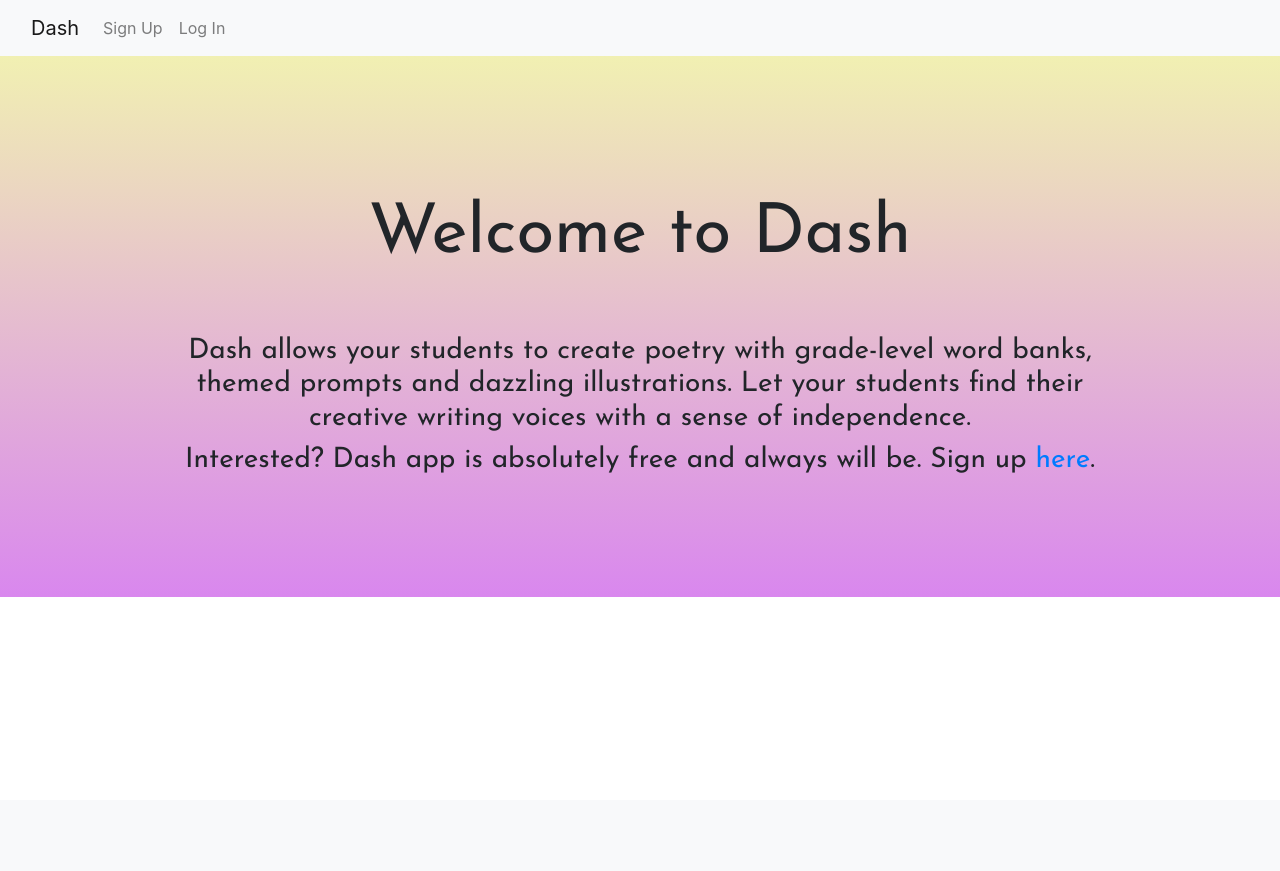
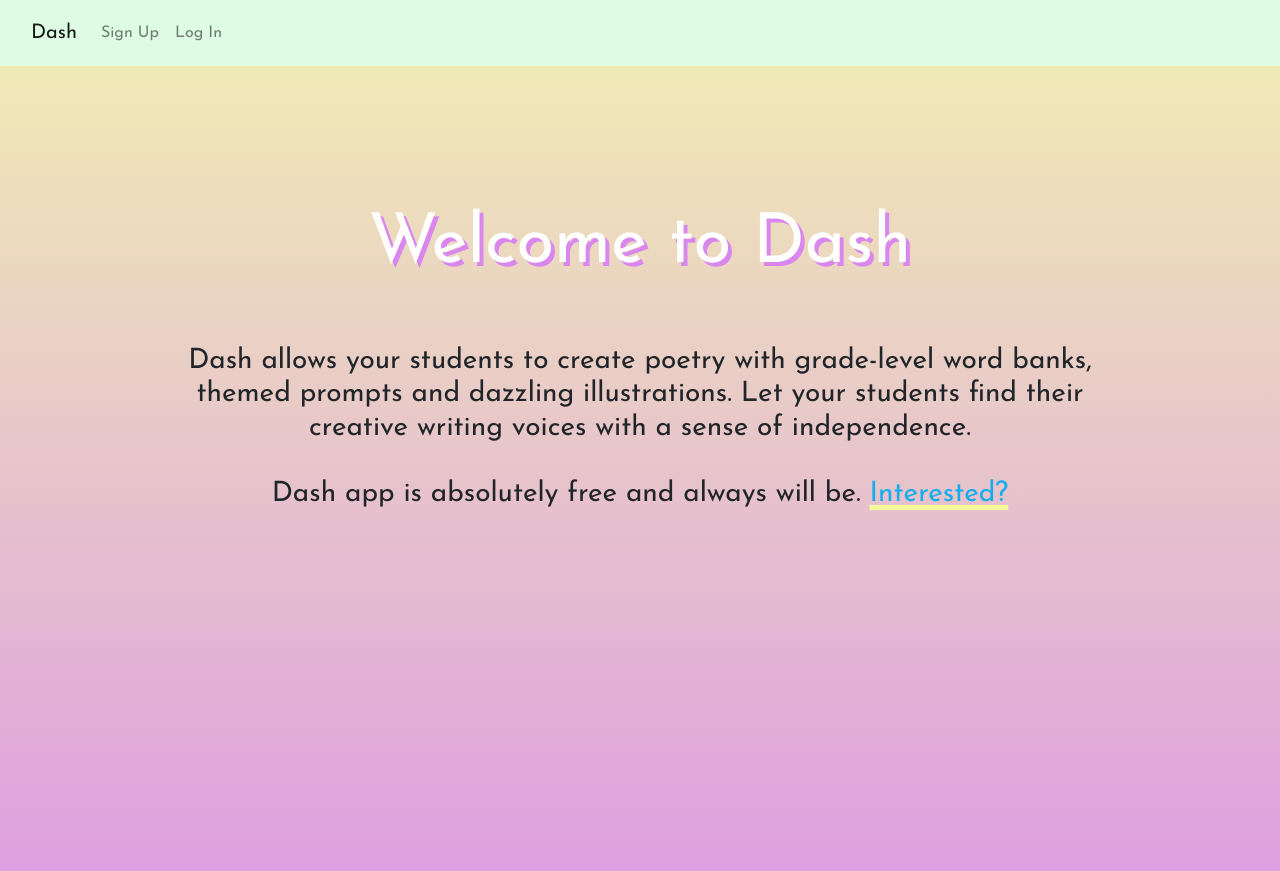
Before and after one commit to CB-Pantomime/Dash, a Django app: page / in a window 1280 px wide. Shown: the top 871 px of the page. Before the commit the page ends 597 px from the top, so only its background shows below. Run offline with Django 3.2, Linux system fonts and the light colour scheme.

Commit message:
refactored and updated styling on home page blurb. Updated styling on nav bar.

```diff
--- a/main_app/static/styles/main.css
+++ b/main_app/static/styles/main.css
@@ -1,13 +1,41 @@
+
+
+/********* Nav Bar CSS *********/
+#navField {
+    background-color: #d2f3cb;
+}
+
+#homeLink{
+    font-family: 'Josefin Sans', sans-serif;
+
+}
+
+.nav-link {
+    font-family: 'Josefin Sans', sans-serif;
+}
+/********* END Nav Bar CSS *********/
+
+
 
 /********* Home Page CSS *********/
 #homeDiv {
     padding: 88px;
 
 }
+
+#styleA {
+    text-decoration-line: underline;
+    text-decoration-thickness: 5px;
+    text-underline-offset: 4px;
+    text-decoration-color: rgb(245, 251, 155);
+}
+
 .pageTitle {
     font-family: 'Josefin Sans', sans-serif;
     text-align: center;
     padding: 50px;
+    color: white;
+    text-shadow: 4px 4px #d987ee;
 }
 
 .dashBlurb {
--- a/main_app/templates/base.html
+++ b/main_app/templates/base.html
@@ -24,9 +24,9 @@
 
     <body >
         <!-- START NAV BAR -->
-        <nav class="navbar navbar-expand-lg navbar-light bg-light">
-            <div class="container-fluid">
-            <a class="navbar-brand" href="/">Dash</a>
+        <nav class="navbar navbar-expand-lg navbar-light" style="background-color: #defbe3">
+            <div class="container-fluid" >
+            <h2><a class="navbar-brand" href="/" id="homeLink">Dash</a></h2>
                 <button class="navbar-toggler" type="button" data-bs-toggle="collapse" data-bs-target="#navbarNavAltMarkup" aria-controls="navbarNavAltMarkup" aria-expanded="false" aria-label="Toggle navigation">
                 <span class="navbar-toggler-icon"></span>
                 </button>
--- a/main_app/templates/home.html
+++ b/main_app/templates/home.html
@@ -4,22 +4,29 @@
 
 {% block content %}
 
+    <body class="gradient1">
 
+         <!-- This div styles and shapes the overall content on the page -->
+        <div class="container-md" id="fullContentStyling">
 
-    <div class="gradient1">
-        <div class="container-lg">
-            <div class="container-lg" id="homeDiv">
-                <h1 class="pageTitle" style=font-size:69px>Welcome to Dash</h1>
+        <div class="container-md" id="homeDiv">
+            <div class="container-md" >
+                <h1 class="pageTitle" style=font-size:69px >Welcome to Dash</h1>
                 <h3 class="dashBlurb">Dash allows your students to create poetry with grade-level word banks, themed prompts and dazzling illustrations. Let your students find their creative writing voices with a sense of independence.</h3>
-                <h3 class="dashBlurb">Interested? Dash app is absolutely free and always will be. Sign up <a href="/accounts/signup/">here</a>.</h3>
+                <br>
+                <h3 class="dashBlurb"> Dash app is absolutely free and always will be. <a id="styleA" style="color: rgb(18, 174, 236)" href="/accounts/signup/">Interested?</a>
+
+                </h3>
             </div>
 
             <div class="container-lg">
                 <img src="" alt="" width="" height="">
             </div>
         </div>
-    </div>
 
+        <!-- Closing div for fullContentStyling -->
+        </div>
+    </body>
 
 
 {% endblock %}
```
Also changed, not shown: main_app/templates/create_free_write.html (+0 -21 lines).
